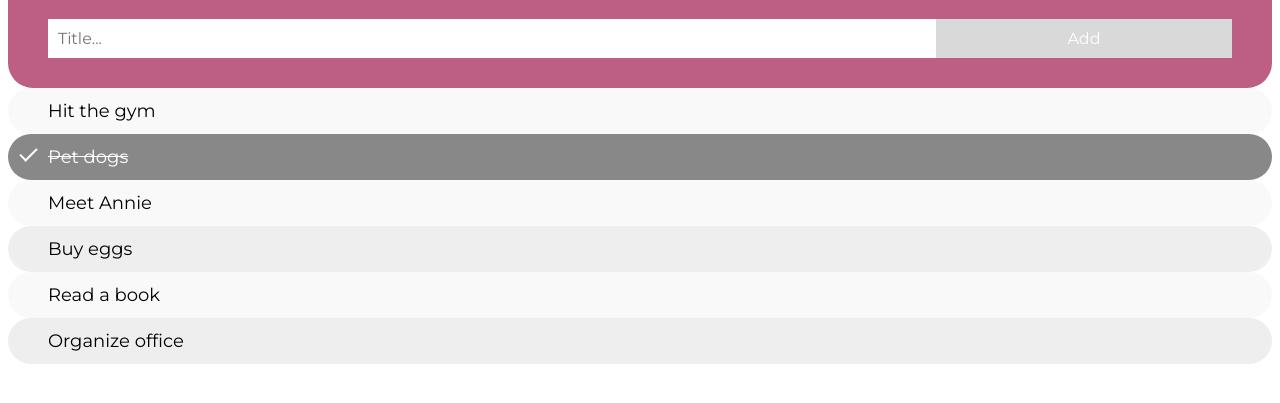
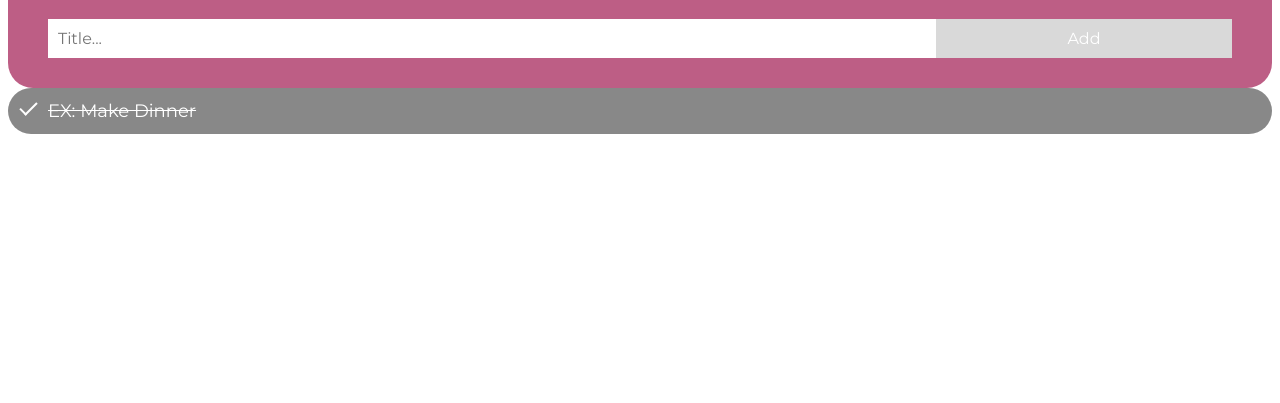
Before and after one commit to frenchiemama/To-Do-List, a plain HTML site: page index.html in a window 1280 px wide. Shown: the part 101-504 px from the top of the page. Drawn offline with Linux system fonts and the light colour scheme.

Commit message:
Update index.html

```diff
--- a/index.html
+++ b/index.html
@@ -3,7 +3,9 @@
     <title>To Do List</title>
 
 <link rel="stylesheet" href="style.css">
-<meta charset="UTF-8"/>
+    <meta charset="UTF-8"/>
+    <meta name="viewport" content="width=device-width, initial-scale=1.0"/>
+    <meta http-equiv="X-UA-Compatible" content="ie-edge"/>
 <link href="https://fonts.googleapis.com/css2?family=Montserrat:wght@200;400&display=swap" rel="stylesheet">
     <script src="list.js" type="text/Javascript"></script>
 </head>
@@ -16,12 +18,7 @@
     </div>
 
     <ul id="myUL">
-        <li>Hit the gym</li>
-        <li class="checked">Pet dogs</li>
-        <li>Meet Annie</li>
-        <li>Buy eggs</li>
-        <li>Read a book</li>
-        <li>Organize office</li>
+        <li class="checked">EX: Make Dinner</li>
     </ul>
 </body>
 </html>
```
